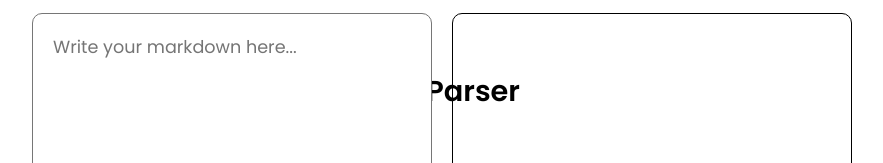
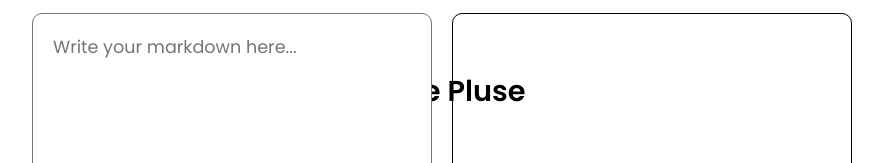
Before and after one commit to srdarkseer/parse-pulse, a React (Vite) app: page / in a window 1280 px wide. Shown: the top 163 px of the page, without its empty margins (198-1081 px from the left). Built offline with nearby package versions, Linux system fonts and the light colour scheme.

Commit message:
implemented regex if underscore

```diff
--- a/index.html
+++ b/index.html
@@ -4,7 +4,7 @@
     <meta charset="UTF-8" />
     <link rel="icon" type="image" href="/icon.png" />
     <meta name="viewport" content="width=device-width, initial-scale=1.0" />
-    <title>Md-Parser</title>
+    <title>Parse Pulse</title>
   </head>
   <body>
     <div id="root"></div>
--- a/package.json
+++ b/package.json
@@ -1,5 +1,5 @@
 {
-  "name": "md-parser",
+  "name": "parse-pulse",
   "private": true,
   "version": "0.0.0",
   "type": "module",
--- a/src/App.tsx
+++ b/src/App.tsx
@@ -27,7 +27,7 @@ export default function App() {
   return (
     <>
       <header>
-        <h1>Md-Parser</h1>
+        <h1>Parse Pluse</h1>
       </header>
       <main>
         <div className="editor">
--- a/src/utilities/parseBold.ts
+++ b/src/utilities/parseBold.ts
@@ -1,4 +1,4 @@
 export const parseBold = (line: string) => {
-  const boldRegex = /\*\*(.*?)\*\*/g;
-  return line.replace(boldRegex, "<strong>$1</strong>");
+  const boldRegex = /(\*\*|__)(.*?)\1/g;
+  return line.replace(boldRegex, "<strong>$2</strong>");
 };
```
Also changed, not shown: 1 other file (tests, documents, lock files or other folders).
